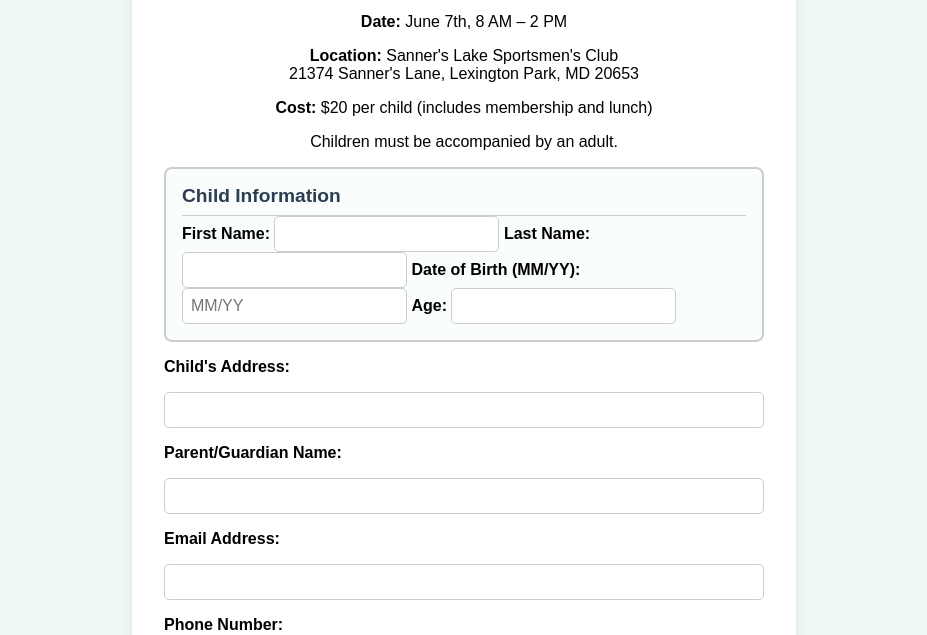
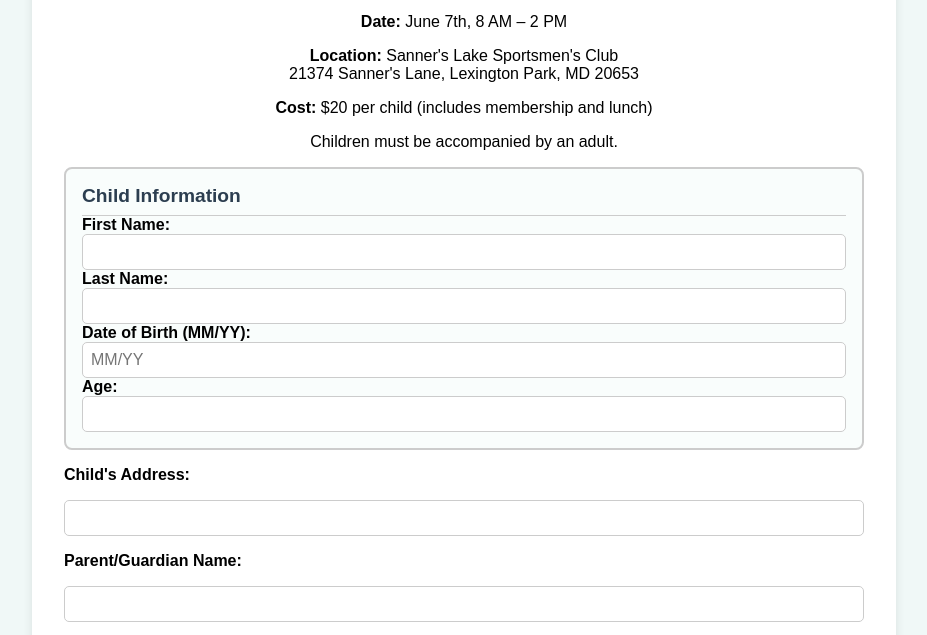
Before and after one commit to StMarysDU/Greenwing-Registration, a plain HTML site: page index.html in a window 1280 px wide. Shown: the part 165-800 px from the top of the page, without its empty margins (176-1103 px from the left). Drawn offline with Linux system fonts and the light colour scheme.

Commit message:
Update index.html

```diff
--- a/index.html
+++ b/index.html
@@ -12,7 +12,7 @@
       background-color: #f0f8f7;
     }
     .container {
-      max-width: 600px;
+      max-width: 800px; /* Increased width */
       margin: 2rem auto;
       background: white;
       padding: 2rem;
@@ -31,10 +31,12 @@
       font-weight: bold;
     }
     input, select {
+      width: 100%; /* Force full width to prevent wrapping */
       padding: 0.5rem;
       font-size: 1rem;
       border-radius: 5px;
       border: 1px solid #ccc;
+      box-sizing: border-box;
     }
     button {
       background-color: #28a745;
```
